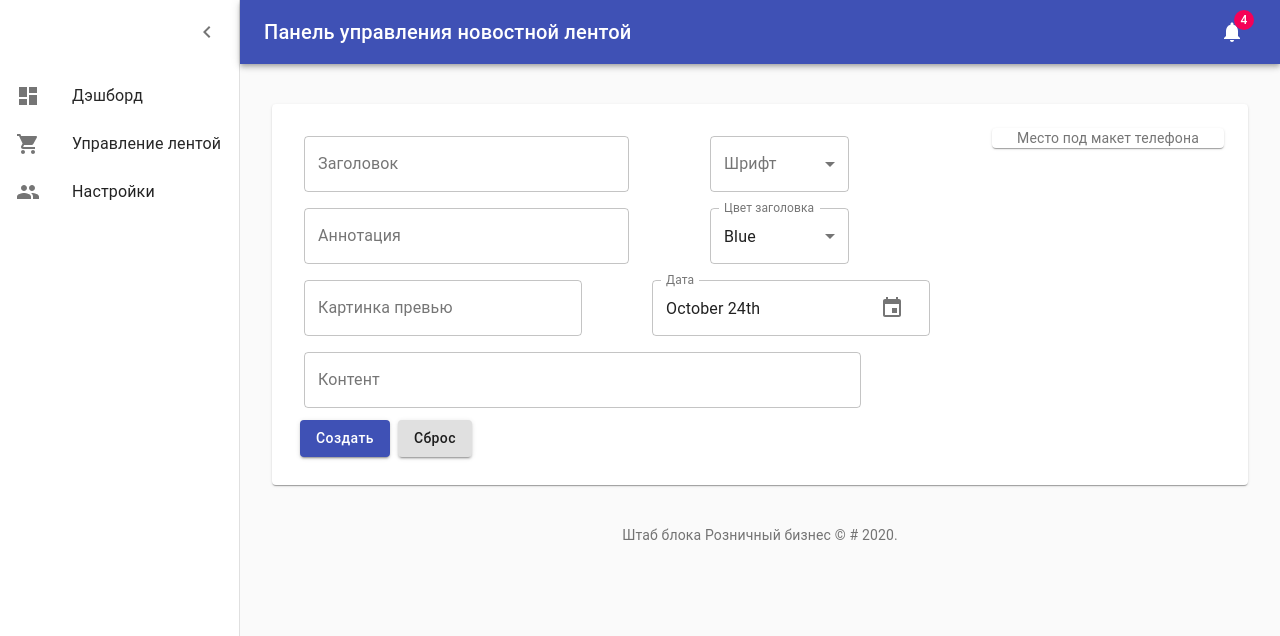
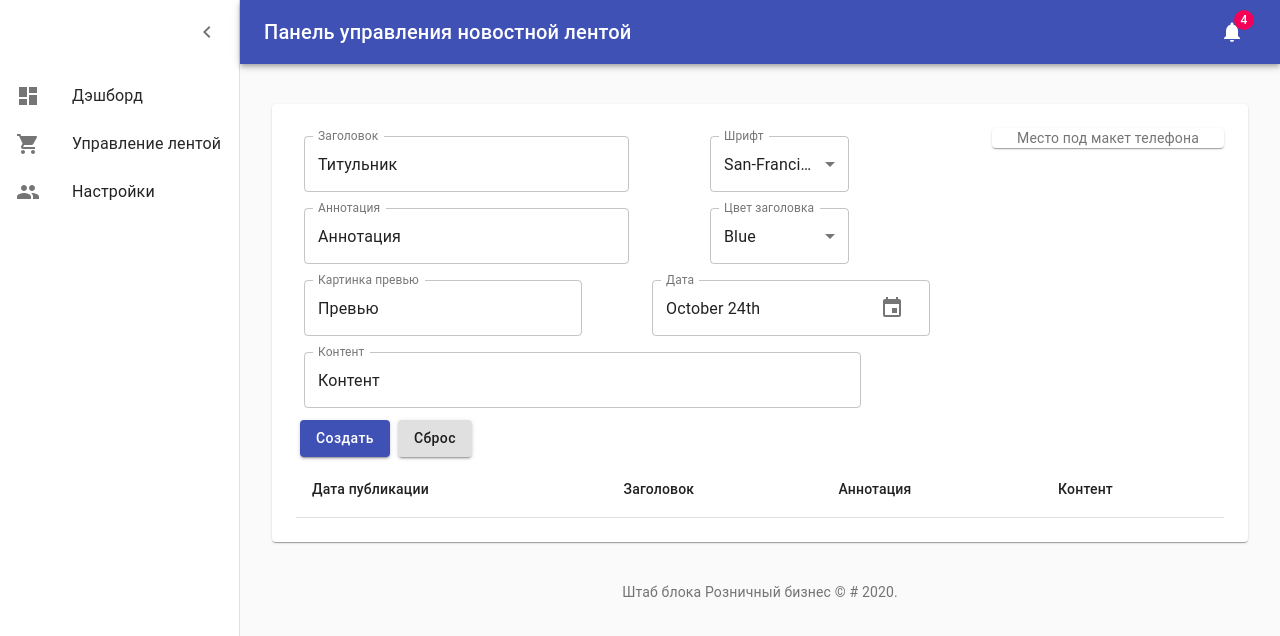
Before and after one commit to Faberge/digest-admin-panel, a React (Create React App) app: page /#/NewsList in a window 1280 px wide. Shown: the top 636 px of the page. Built offline with nearby package versions, Linux system fonts and the light colour scheme.

Commit message:
Исправлена ошибка с генератором id в inputService

```diff
--- a/src/components/CreateNewsForm.js
+++ b/src/components/NewsForm.js
@@ -16,19 +16,19 @@ const useStyles = makeStyles((theme) => ({
 
 const initialFieldValues = {
   id: 0,
-  title: "",
-  title_annotation: "",
-  image_preview: "",
+  title: "Титульник",
+  title_annotation: "Аннотация",
+  image_preview: "Превью",
   hashtag_list: "",
-  content: "",
+  content: "Контент",
   title_color: "Blue",
-  font: "",
+  font: "San-Francisco",
   published: true,
   created_dt: new Date(),
 };
 
 //Валидация формы
-export default function CreateNewsForm() {
+export default function NewsForm() {
   const validate = (fieldValues = values) => {
     let temp = { ...errors };
     if ("title" in fieldValues) {
@@ -74,7 +74,7 @@ export default function CreateNewsForm() {
     if (validate()) {
       inputService.insertNews(values);
       resetForm();
-      window.alert("Статья опубликована на сервер!");
+      //window.alert("Статья опубликована на сервер!");
     }
   };
 
--- a/src/components/NewsList.js
+++ b/src/components/NewsList.js
@@ -1,8 +1,11 @@
-import React from "react";
+import React, { useState } from "react";
 //import ImageUpload from './ImageUpload';
 import Paper from "@material-ui/core/Paper";
 import { makeStyles } from "@material-ui/core/styles";
-import CreateNewsForm from "./CreateNewsForm";
+import NewsForm from "./NewsForm";
+import useTable from "./UseTable";
+import { TableBody, TableRow, TableCell } from "@material-ui/core";
+import * as inputService from "../services/inputService";
 
 const useStyles = makeStyles((theme) => ({
   pageContent: {
@@ -11,12 +14,36 @@ const useStyles = makeStyles((theme) => ({
   },
 }));
 
+const headCells = [
+  { id: "created_dt", label: "Дата публикации" },
+  { id: "title", label: "Заголовок" },
+  { id: "title_annotation", label: "Аннотация" },
+  { id: "content", label: "Контент" },
+];
+
 function NewsList() {
   const classes = useStyles();
 
+  const [records, setRecords] = useState(inputService.getAllNews());
+
+  const { TblContainer, TblHeader } = useTable(records, headCells);
+
   return (
     <Paper className={classes.pageContent}>
-      <CreateNewsForm />
+      <NewsForm />
+      <TblContainer>
+        <TblHeader />
+        <TableBody>
+          {records.map((item) => (
+            <TableRow key={item.id}>
+              <TableCell>{item.created_dt}</TableCell>
+              <TableCell>{item.title}</TableCell>
+              <TableCell>{item.title_annotation}</TableCell>
+              <TableCell>{item.content}</TableCell>
+            </TableRow>
+          ))}
+        </TableBody>
+      </TblContainer>
     </Paper>
   );
 }
--- /dev/null
+++ b/src/components/UseTable.js
@@ -0,0 +1,22 @@
+import React from "react";
+import { Table, TableHead, TableRow, TableCell } from "@material-ui/core";
+
+function UseTable(records, headCells) {
+  const TblContainer = (props) => <Table>{props.children}</Table>;
+
+  const TblHeader = (props) => {
+    return (
+      <TableHead>
+        <TableRow>
+          {headCells.map((headCell) => (
+            <TableCell key={headCell.id}>{headCell.label}</TableCell>
+          ))}
+        </TableRow>
+      </TableHead>
+    );
+  };
+
+  return { TblContainer, TblHeader };
+}
+
+export default UseTable;
--- a/src/components/controls/SelectColor.js
+++ b/src/components/controls/SelectColor.js
@@ -4,12 +4,19 @@ import ColorPicker from "material-ui-color-picker";
 function SelectColor(props) {
   const { name, value, onChange } = props;
 
+  const convertToBeEventParam = (name, value) => ({
+    target: {
+      name,
+      value,
+    },
+  });
+
   return (
     <ColorPicker
       name={name}
       defaultValue="#000"
       value={value}
-      onChange={onChange}
+      onChange={(value) => onChange(convertToBeEventParam(name, value))}
     />
   );
 }
--- a/src/services/inputService.js
+++ b/src/services/inputService.js
@@ -14,22 +14,22 @@ export const getColorCollection = () => [
 
 const KEYS = {
   news: "news",
-  id: "id",
+  newsId: "newsId",
 };
 
 export function insertNews(data) {
   let news = getAllNews();
-  data["id"] = generateId();
+  data["id"] = generateNewsId();
   news.push(data);
   localStorage.setItem(KEYS.news, JSON.stringify(news));
 }
 
-export function generateId() {
-  if (localStorage.getItem(KEYS.news) == null) {
-    localStorage.setItem(KEYS.news, "0");
+export function generateNewsId() {
+  if (localStorage.getItem(KEYS.newsId) == null) {
+    localStorage.setItem(KEYS.newsId, "0");
   }
-  var id = parseInt(localStorage.getItem(KEYS.id));
-  localStorage.setItem(KEYS.id, (++id).toString());
+  var id = parseInt(localStorage.getItem(KEYS.newsId));
+  localStorage.setItem(KEYS.newsId, (++id).toString());
   return id;
 }
 
```
